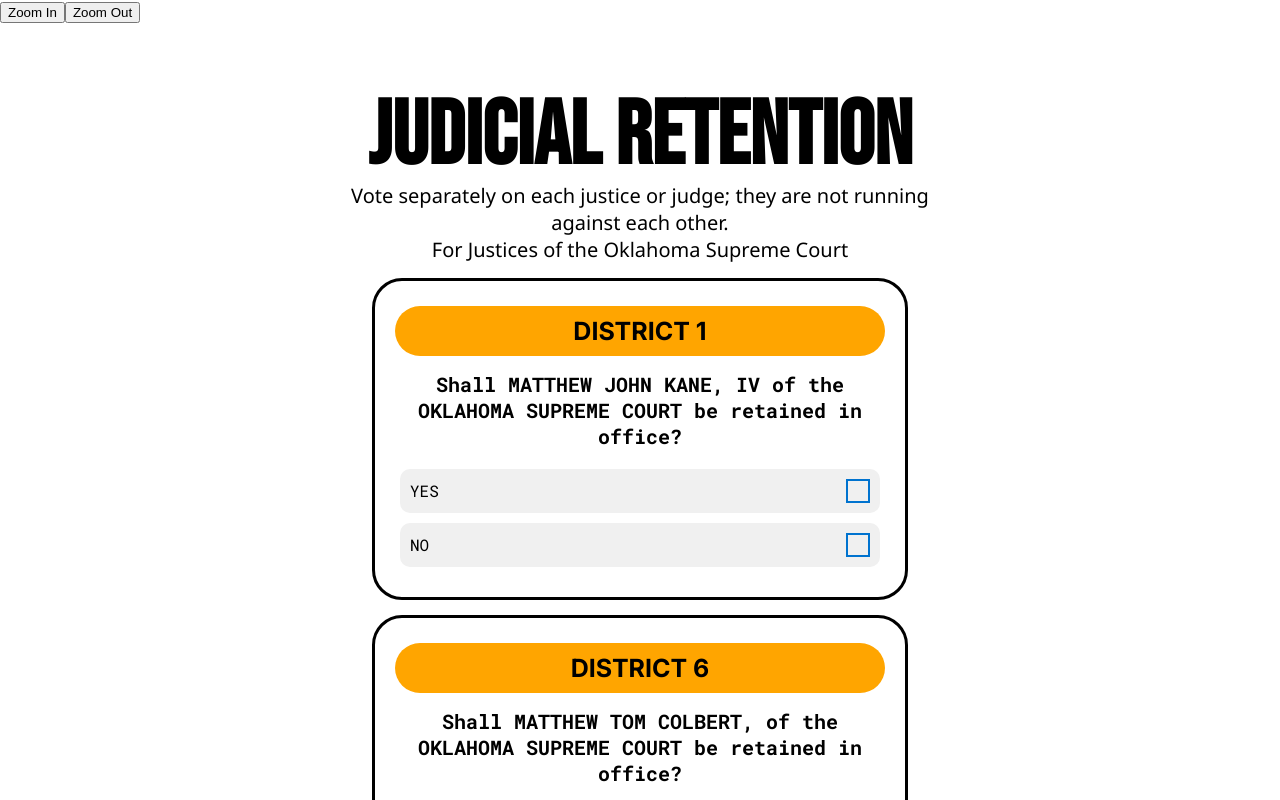
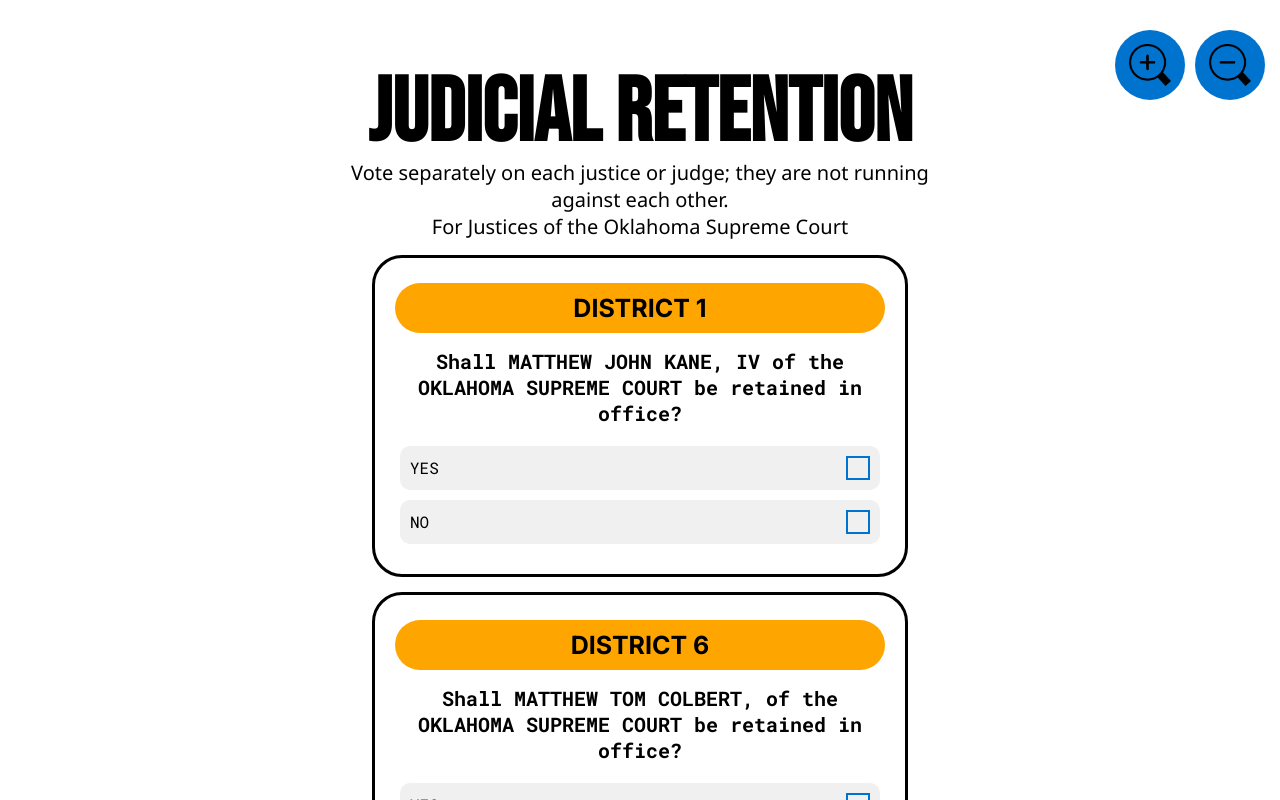
Before and after one commit to josegtrs/HCIProject, a React (Create React App) app in the folder hci/: page /judicial in a window 1280 px wide. Shown: the top 800 px of the page. Built offline with nearby package versions, Linux system fonts and the light colour scheme.

Commit message:
finished zoom buttons

```diff
--- a/hci/src/Components/CSS/Global.css
+++ b/hci/src/Components/CSS/Global.css
@@ -65,3 +65,47 @@ body {
     font-weight: 700;
     cursor: pointer;
 }
+
+.submit-button:hover {
+    background-color: #005AA7; /* Change color on hover */
+
+}
+
+.zoom-container {
+  position: fixed;
+  top: 25px;
+  right: 10px;
+}
+
+.zoom-button {
+    padding: 35px; /* Increase padding for larger button size */
+    font-size: 16px;
+  margin: 5px; /* Add space between buttons */
+  cursor: pointer;
+  border: none;
+  font-weight: bold;
+  background-color: #0073CF;
+  border-radius: 50%;
+  color: white;
+  margin-bottom: 10px; /* Adjust spacing between buttons */
+}
+
+.zoom-button:hover {
+  background-color: #005AA7; /* Change color on hover */
+}
+
+.zoom-in {
+    background-image: url('../Assets/zoomin.png'); /* Add path to your zoom in icon */
+    background-size: contain; /* Ensure the background image fits within the button */
+    background-size: 60%; /* Adjust the size of the background image */
+    background-repeat: no-repeat; /* Prevent the image from repeating */
+    background-position: center; /* Center the background image */
+  }
+
+  .zoom-out {
+    background-image: url('../Assets/zoomout.png'); /* Add path to your zoom out icon */
+    background-size: contain; /* Ensure the background image fits within the button */
+    background-size: 60%; /* Adjust the size of the background image */
+    background-repeat: no-repeat; /* Prevent the image from repeating */
+    background-position: center; /* Center the background image */
+  }
--- a/hci/src/Components/Zoom/ZoomComponent.jsx
+++ b/hci/src/Components/Zoom/ZoomComponent.jsx
@@ -1,10 +1,11 @@
 import React from 'react';
+import '../CSS/Global.css'
 
 const ZoomComponent = ({ zoomIn, zoomOut }) => {
   return (
-    <div>
-      <button onClick={zoomIn}>Zoom In</button>
-      <button onClick={zoomOut}>Zoom Out</button>
+    <div className="zoom-container">
+      <button className="zoom-button zoom-in" onClick={zoomIn}></button>
+      <button className="zoom-button zoom-out" onClick={zoomOut}></button>
     </div>
   );
 };
```
Also changed, not shown: hci/src/Components/Assets/zoomin.png (added), hci/src/Components/Assets/zoomout.png (added).
